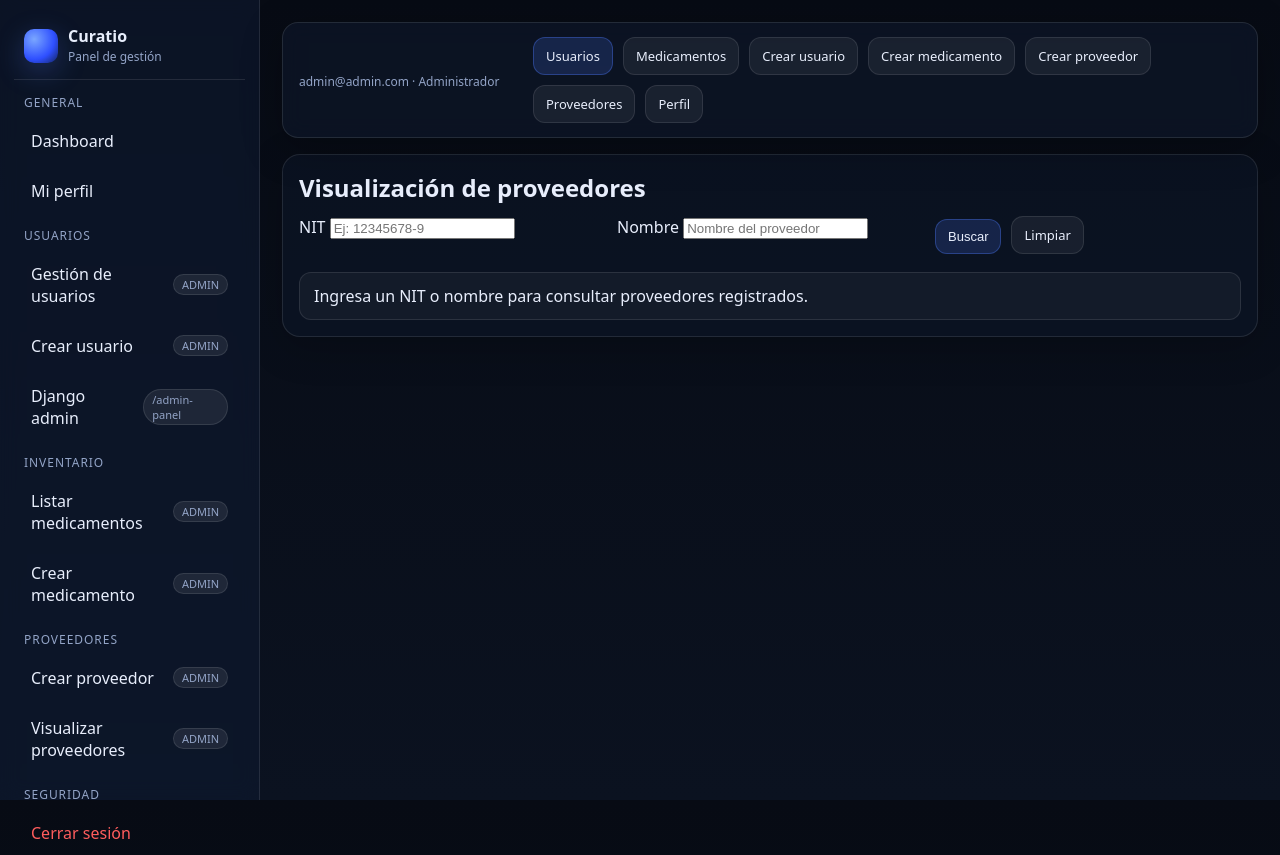
After one commit to AlejandroLotero/backend_python_curatio, a Django app: page /products/proveedores/visualizar/ in a window 1280 px wide. The commit adds this page. Run offline with Django 5.2, Linux system fonts and the light colour scheme; a user stored in the database is signed in.

Commit message:
feat: se realiza desarrollo de visualizar-actualizar proveedor

```diff
--- a/Curatio/accounts/templates/base.html
+++ b/Curatio/accounts/templates/base.html
@@ -189,11 +189,14 @@
       {% endif %}
 
       {% if user.is_authenticated and user.rol == "Administrador" %}
-          <div class="nav-section">Medicamentos</div>
-          <a href="{% url 'listar_medicamentos' %}">Listar medicamentos <span class="pill">ADMIN</span></a>
-          <a href="{% url 'crear_medicamento' %}">Crear medicamento <span class="pill">ADMIN</span></a>
-          <a href="{% url 'crear_proveedor' %}">Crear proveedor <span class="pill">ADMIN</span></a>
-      {% endif %}
+        <div class="nav-section">Inventario</div>
+        <a href="{% url 'listar_medicamentos' %}">Listar medicamentos <span class="pill">ADMIN</span></a>
+        <a href="{% url 'crear_medicamento' %}">Crear medicamento <span class="pill">ADMIN</span></a>
+
+        <div class="nav-section">Proveedores</div>
+        <a href="{% url 'crear_proveedor' %}">Crear proveedor <span class="pill">ADMIN</span></a>
+        <a href="{% url 'visualizar_proveedores' %}">Visualizar proveedores <span class="pill">ADMIN</span></a>
+       {% endif %}
 
       <div class="nav-section">Seguridad</div>
 
@@ -230,6 +233,7 @@
           <a class="btn" href="{% url 'crear_usuario' %}">Crear usuario</a>
           <a class="btn" href="{% url 'crear_medicamento' %}">Crear medicamento</a>
           <a class="btn" href="{% url 'crear_proveedor' %}">Crear proveedor</a>
+          <a class="btn" href="{% url 'visualizar_proveedores' %}">Proveedores</a>
         {% endif %}
         {% if user.is_authenticated %}
           <a class="btn" href="{% url 'mi_perfil' %}">Perfil</a>
--- /dev/null
+++ b/Curatio/products/templates/suppliers/visualizar_proveedores.html
@@ -0,0 +1,133 @@
+{% extends "base.html" %}
+{% block title %}Curatio | Visualización de proveedores{% endblock %}
+
+{% block content %}
+<h2 style="margin:0 0 12px;">Visualización de proveedores</h2>
+
+<form method="get" style="display:grid; grid-template-columns: repeat(auto-fit, minmax(240px, 1fr)); gap:12px; margin-bottom:18px;">
+    <div>
+        <label for="id_nit">NIT</label>
+        <input
+            type="text"
+            name="nit"
+            id="id_nit"
+            value="{{ nit }}"
+            placeholder="Ej: 12345678-9"
+        >
+    </div>
+
+    <div>
+        <label for="id_nombre">Nombre</label>
+        <input
+            type="text"
+            name="nombre"
+            id="id_nombre"
+            value="{{ nombre }}"
+            placeholder="Nombre del proveedor"
+        >
+    </div>
+
+    <div style="display:flex; align-items:end; gap:10px;">
+        <button type="submit" class="btn primary">Buscar</button>
+        <a href="{% url 'visualizar_proveedores' %}" class="btn">Limpiar</a>
+    </div>
+</form>
+
+{% if busqueda_realizada %}
+    {% if proveedores %}
+        <div style="display:grid; gap:14px;">
+            {% for proveedor in proveedores %}
+                <div style="border:1px solid var(--border); border-radius:16px; padding:16px; background: rgba(255,255,255,.04);">
+                    <h3 style="margin:0 0 10px;">{{ proveedor.nombre }}</h3>
+
+                <div style="display:grid; grid-template-columns: repeat(auto-fit, minmax(240px, 1fr)); gap:10px;">
+                    <div>
+                        <strong>NIT:</strong><br>
+                        <span>{{ proveedor.nit }}</span>
+                    </div>
+
+                    <div>
+                        <strong>Razón social:</strong><br>
+                        <span>{{ proveedor.razon_social }}</span>
+                    </div>
+
+                    <div>
+                        <strong>Nombre de contacto:</strong><br>
+                        <span>{{ proveedor.nombre_contacto }}</span>
+                    </div>
+
+                    <div>
+                        <strong>Teléfono de contacto:</strong><br>
+                        <span>{{ proveedor.telefono_contacto }}</span>
+                    </div>
+
+                    <div>
+                        <strong>Correo de contacto:</strong><br>
+                        <span>{{ proveedor.correo_contacto }}</span>
+                    </div>
+
+                    <div>
+                        <strong>Dirección:</strong><br>
+                        <span>{{ proveedor.direccion|default:"No registrada" }}</span>
+                    </div>
+
+                    <div>
+                        <strong>Ciudad:</strong><br>
+                        <span>{{ proveedor.ciudad|default:"No registrada" }}</span>
+                    </div>
+
+                    <div>
+                        <strong>Estado:</strong><br>
+                        <span>{{ proveedor.estado }}</span>
+                    </div>
+
+                    <div>
+                        <strong>Creado por:</strong><br>
+                        <span>{{ proveedor.creado_por.email }}</span>
+                    </div>
+
+                    <div>
+                        <strong>Fecha de creación:</strong><br>
+                        <span>{{ proveedor.creado_en|date:"Y-m-d H:i" }}</span>
+                    </div>
+                </div>
+
+                <div style="margin-top:14px; display:flex; gap:10px; flex-wrap:wrap;">
+                    <a href="{% url 'editar_proveedor' proveedor.pk %}" class="btn primary">Editar</a>
+
+                    <form method="post" action="{% url 'cambiar_estado_proveedor' proveedor.pk %}" style="display:flex; gap:8px; align-items:center;">
+                        {% csrf_token %}
+                        <select name="estado">
+                            <option value="Activo" {% if proveedor.estado == "Activo" %}selected{% endif %}>Activo</option>
+                            <option value="Inactivo" {% if proveedor.estado == "Inactivo" %}selected{% endif %}>Inactivo</option>
+                        </select>
+                        <button type="submit" class="btn">Actualizar estado</button>
+                    </form>
+                </div>
+                </div>
+            {% endfor %}
+        </div>
+    {% elif sugerencias %}
+        <div style="margin-top:14px;">
+            <div style="padding:12px 14px; border-radius:12px; border:1px solid rgba(255,204,102,.35); background: rgba(255,204,102,.10); margin-bottom:12px;">
+                No se encontraron coincidencias exactas. Quizás buscabas alguno de estos proveedores:
+            </div>
+
+            <div style="display:grid; gap:12px;">
+                {% for proveedor in sugerencias %}
+                    <div style="border:1px solid var(--border); border-radius:16px; padding:14px; background: rgba(255,255,255,.04);">
+                        <strong>{{ proveedor.nombre }}</strong><br>
+                        <span>NIT: {{ proveedor.nit }}</span><br>
+                        <span>Razón social: {{ proveedor.razon_social }}</span><br>
+                        <span>Estado: {{ proveedor.estado }}</span>
+                    </div>
+                {% endfor %}
+            </div>
+        </div>
+    {% endif %}
+{% else %}
+    <div style="padding:12px 14px; border-radius:12px; border:1px solid var(--border); background: rgba(255,255,255,.04);">
+        Ingresa un NIT o nombre para consultar proveedores registrados.
+    </div>
+{% endif %}
+{% endblock %}
--- a/Curatio/products/urls.py
+++ b/Curatio/products/urls.py
@@ -16,6 +16,12 @@ urlpatterns = [
     path("medicamentos/<int:pk>/editar/", views.editar_medicamento, name="editar_medicamento"),
     #URL para crear proveedor
     path("proveedores/crear/", views.crear_proveedor, name="crear_proveedor"),
+    #URL para visualizar proveedor
+    path("proveedores/visualizar/", views.visualizar_proveedores, name="visualizar_proveedores"),
+    #URL para editar proveedor
+    path("proveedores/<int:pk>/editar/", views.editar_proveedor, name="editar_proveedor"),
+    #URL para cambiar estado proveedor
+    path("proveedores/<int:pk>/cambiar-estado/", views.cambiar_estado_proveedor, name="cambiar_estado_proveedor"),
 
 
 ]
--- a/Curatio/products/views.py
+++ b/Curatio/products/views.py
@@ -13,8 +13,11 @@ from django.core.paginator import Paginator
 #para exportar a excel y pdf
 from urllib.parse import urlparse
 #Creación de proveedor
-from .forms import CrearProveedorForm
+from .forms import CrearProveedorForm, ActualizarProveedorForm
 from .models import Proveedor, ProveedorHistorial
+from django.db.models import Q
+from difflib import SequenceMatcher
+from django.utils import timezone
 
 from .forms import CrearMedicamentoForm
 from .models import (
@@ -418,3 +421,173 @@ def crear_proveedor(request):
         "suppliers/crear_proveedor.html",
         {"form": form}
     )
+
+@login_required
+def visualizar_proveedores(request):
+    """
+    RFADMIN15 - Visualización de proveedores
+    Solo ADMIN. Permite consultar por NIT o nombre.
+    Vista de solo lectura, sin edición ni eliminación.
+    Si no encuentra coincidencia exacta, sugiere nombres parecidos.
+    """
+    if request.user.rol != "Administrador":
+        return redirect("login")
+
+    nit = (request.GET.get("nit") or "").strip()
+    nombre = (request.GET.get("nombre") or "").strip()
+
+    proveedores = Proveedor.objects.none()
+    sugerencias = Proveedor.objects.none()
+    busqueda_realizada = bool(nit or nombre)
+
+    if busqueda_realizada:
+        filtros = Q()
+
+        if nit:
+            filtros &= Q(nit__icontains=nit)
+
+        if nombre:
+            filtros &= Q(nombre__icontains=nombre)
+
+        proveedores = Proveedor.objects.filter(filtros).order_by("nombre")
+
+        # Si no hay resultados y se buscó por nombre, generar sugerencias
+        if not proveedores.exists() and nombre:
+            candidatos = Proveedor.objects.all().order_by("nombre")
+            sugeridos_ids = []
+
+            nombre_buscado = nombre.lower().strip()
+
+            for proveedor in candidatos:
+                nombre_proveedor = (proveedor.nombre or "").lower().strip()
+
+                # Similaridad aproximada
+                ratio = SequenceMatcher(None, nombre_buscado, nombre_proveedor).ratio()
+
+                # Regla aproximada para "1 o 2 letras de diferencia"
+                if ratio >= 0.75:
+                    sugeridos_ids.append(proveedor.id)
+
+            sugerencias = Proveedor.objects.filter(id__in=sugeridos_ids).order_by("nombre")
+
+        if not proveedores.exists() and not sugerencias.exists():
+            messages.warning(request, "No se encontraron proveedores con los criterios ingresados.")
+
+    context = {
+        "nit": nit,
+        "nombre": nombre,
+        "proveedores": proveedores,
+        "sugerencias": sugerencias,
+        "busqueda_realizada": busqueda_realizada,
+    }
+
+    return render(request, "suppliers/visualizar_proveedores.html", context)
+
+@login_required
+def editar_proveedor(request, pk):
+    """
+    RFADMIN16 - Actualizar proveedor
+    Solo ADMIN.
+    Permite editar campos autorizados del proveedor y registra el cambio en historial.
+    """
+    if request.user.rol != "Administrador":
+        return redirect("login")
+
+    proveedor = Proveedor.objects.filter(pk=pk).first()
+
+    if not proveedor:
+        messages.error(request, "Proveedor no encontrado.")
+        return redirect("visualizar_proveedores")
+
+    if request.method == "POST":
+        form = ActualizarProveedorForm(request.POST, instance=proveedor)
+
+        if form.is_valid():
+            proveedor_actualizado = form.save()
+
+            detalle = f"Proveedor actualizado el {timezone.now().strftime('%Y-%m-%d %H:%M:%S')}."
+
+            ProveedorHistorial.objects.create(
+                proveedor=proveedor_actualizado,
+                accion="ACTUALIZADO",
+                usuario=request.user,
+                detalle=detalle
+            )
+
+            BitacoraUsuario.objects.create(
+                admin=request.user,
+                usuario=request.user,
+                accion="Actualización de proveedor",
+                motivo=f"Proveedor ID {proveedor_actualizado.pk} ({proveedor_actualizado.nombre}) actualizado."
+            )
+
+            messages.success(request, "Proveedor actualizado exitosamente.")
+            return redirect("visualizar_proveedores")
+
+    else:
+        form = ActualizarProveedorForm(instance=proveedor)
+
+    return render(
+        request,
+        "suppliers/editar_proveedor.html",
+        {
+            "form": form,
+            "proveedor": proveedor,
+        }
+    )
+
+
+@login_required
+def cambiar_estado_proveedor(request, pk):
+    """
+    RFADMIN17 - Habilitar/Deshabilitar proveedor
+    Solo ADMIN.
+    Cambia el estado Activo/Inactivo y registra el cambio en historial y bitácora.
+    """
+    if request.user.rol != "Administrador":
+        messages.error(request, "No tiene permisos para cambiar el estado del proveedor.")
+        return redirect("login")
+
+    if request.method != "POST":
+        messages.error(request, "Método no permitido.")
+        return redirect("visualizar_proveedores")
+
+    proveedor = Proveedor.objects.filter(pk=pk).first()
+
+    if not proveedor:
+        messages.error(request, "Proveedor no encontrado.")
+        return redirect("visualizar_proveedores")
+
+    nuevo_estado = (request.POST.get("estado") or "").strip()
+
+    if nuevo_estado not in ["Activo", "Inactivo"]:
+        messages.error(request, "Estado no válido.")
+        return redirect("visualizar_proveedores")
+
+    estado_anterior = proveedor.estado
+
+    if estado_anterior == nuevo_estado:
+        messages.info(request, "El proveedor ya tiene ese estado.")
+        return redirect("visualizar_proveedores")
+
+    proveedor.estado = nuevo_estado
+    proveedor.save(update_fields=["estado"])
+
+    detalle_historial = f"Estado: {estado_anterior} → {nuevo_estado}"
+
+    ProveedorHistorial.objects.create(
+        proveedor=proveedor,
+        accion="CAMBIO_ESTADO",
+        usuario=request.user,
+        detalle=detalle_historial
+    )
+
+    BitacoraUsuario.objects.create(
+        admin=request.user,
+        usuario=request.user,
+        accion="Cambio estado proveedor",
+        motivo=f"Proveedor ID {proveedor.pk} ({proveedor.nombre}): {estado_anterior} → {nuevo_estado}"
+    )
+
+    messages.success(request, "Estado del proveedor actualizado exitosamente.")
+    return redirect("visualizar_proveedores")
```
Also changed, not shown: Curatio/config/settings.py (+13 -13 lines), Curatio/products/forms.py (+36 -0 lines), Curatio/products/templates/suppliers/editar_proveedor.html (added, +37 -0 lines), Curatio/products/migrations/0003_alter_medicamentohistorial_accion_and_more.py (added).
